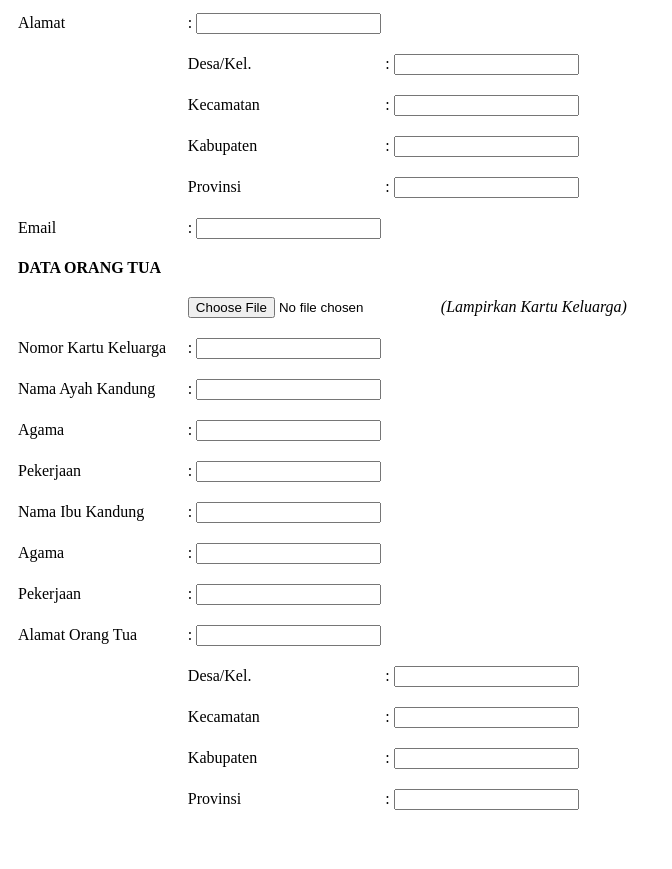
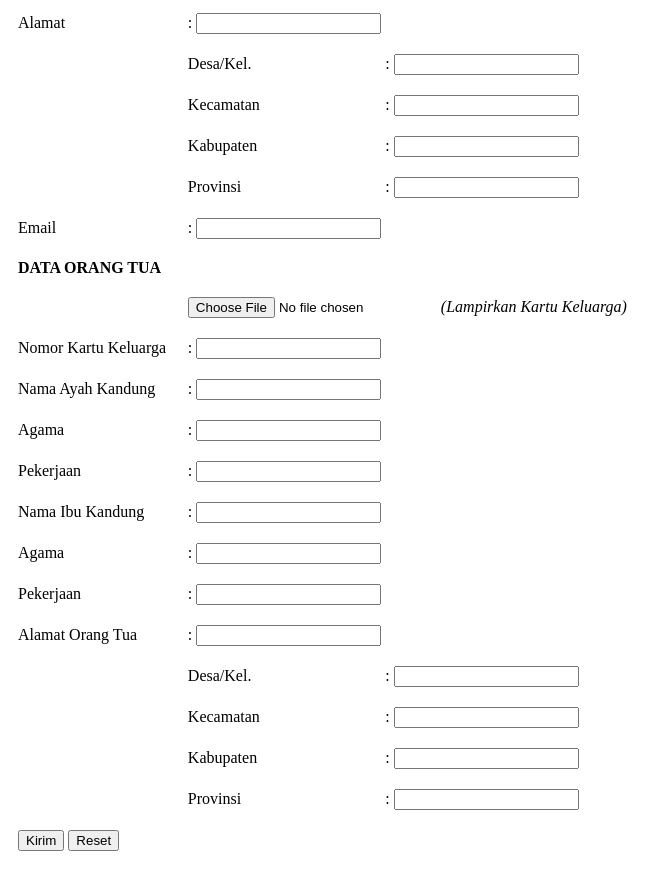
Before and after one commit to adityasrizky/pem-web2021, a plain HTML site: page repo-minggu4/form.html in a window 1280 px wide. Shown: the part 547-1416 px from the top of the page, without its empty margins (0-672 px from the left). Before the commit the page ends 1375 px from the top, so only its background shows below. Drawn offline with Linux system fonts and the light colour scheme.

Commit message:
Update form.html

```diff
--- a/repo-minggu4/form.html
+++ b/repo-minggu4/form.html
@@ -150,6 +150,12 @@
                     <td><label for="provinsi-ortu">Provinsi</label></td>
                     <td>: <input type="text" id="provinsi-ortu"></td>
                 </tr>
+                <tr>
+                    <td colspan="3">
+                        <button type="submit">Kirim</button>
+                        <button type="reset">Reset</button>
+                    </td>
+                </tr>
             </tbody>
         </table>
     </form>
```
